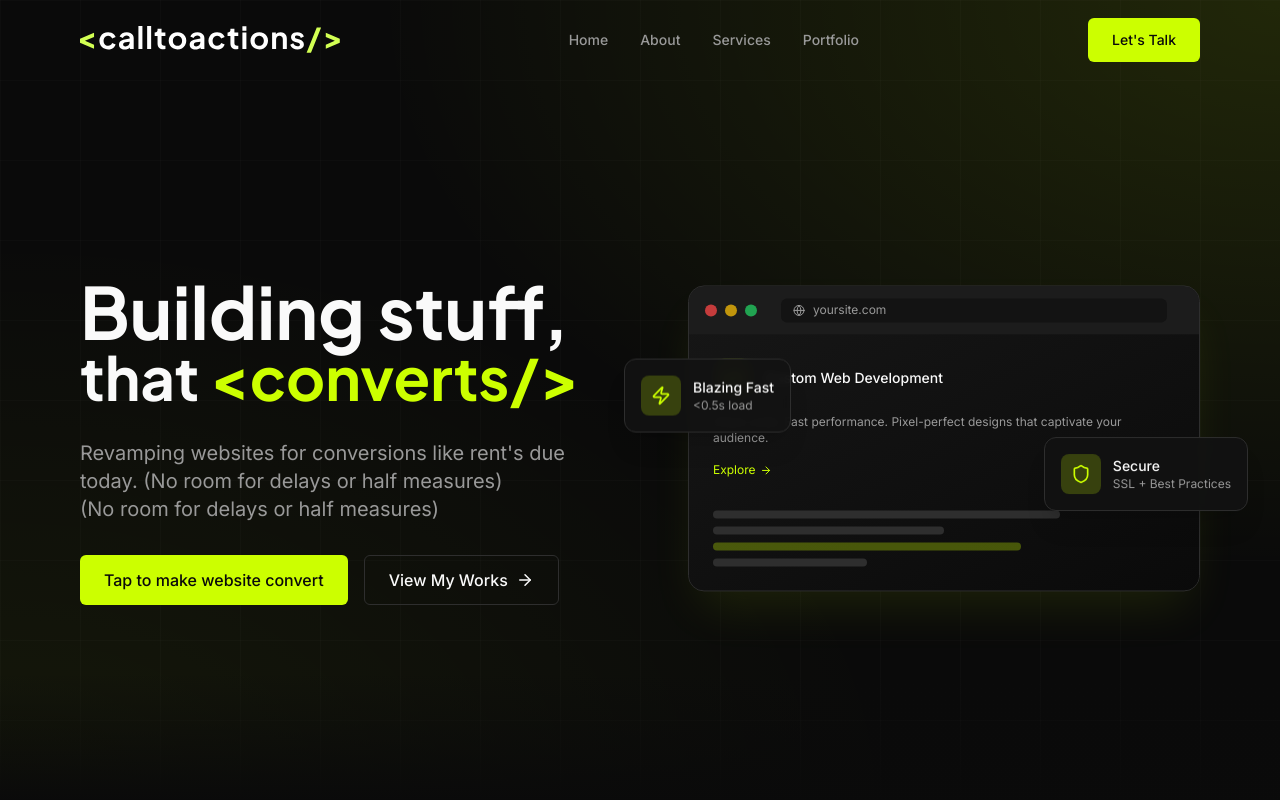
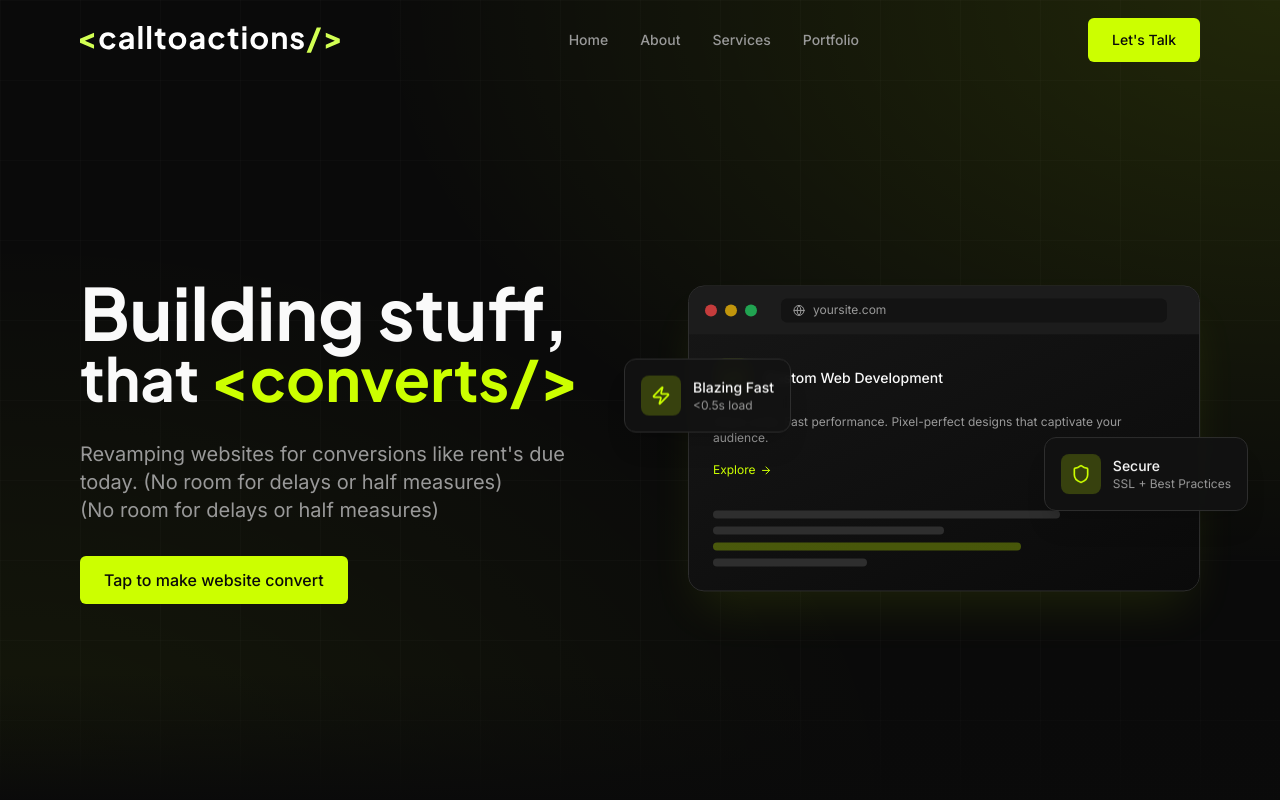
Before and after one commit to thedripstory/calltoactions, a React (Vite) app: page / in a window 1280 px wide. Shown: the top 800 px of the page. Built offline with nearby package versions, Linux system fonts and the light colour scheme; the HTML template or start-up script is replaced by a standard one.

Commit message:
Visual edit in Lovable
Edited UI in Lovable

```diff
--- a/src/components/Hero.tsx
+++ b/src/components/Hero.tsx
@@ -90,10 +90,7 @@ const Hero = () => {
               <button onClick={() => scrollToSection('#contact')} className="btn-primary flex items-center justify-center gap-2 text-sm sm:text-base">
                 Tap to make website convert
               </button>
-              <button onClick={() => scrollToSection('#portfolio')} className="btn-outline flex items-center justify-center gap-2 group text-sm sm:text-base">
-                View My Works
-                <ArrowRight size={18} className="group-hover:translate-x-1 transition-transform duration-300" />
-              </button>
+
             </motion.div>
           </div>
 
```
